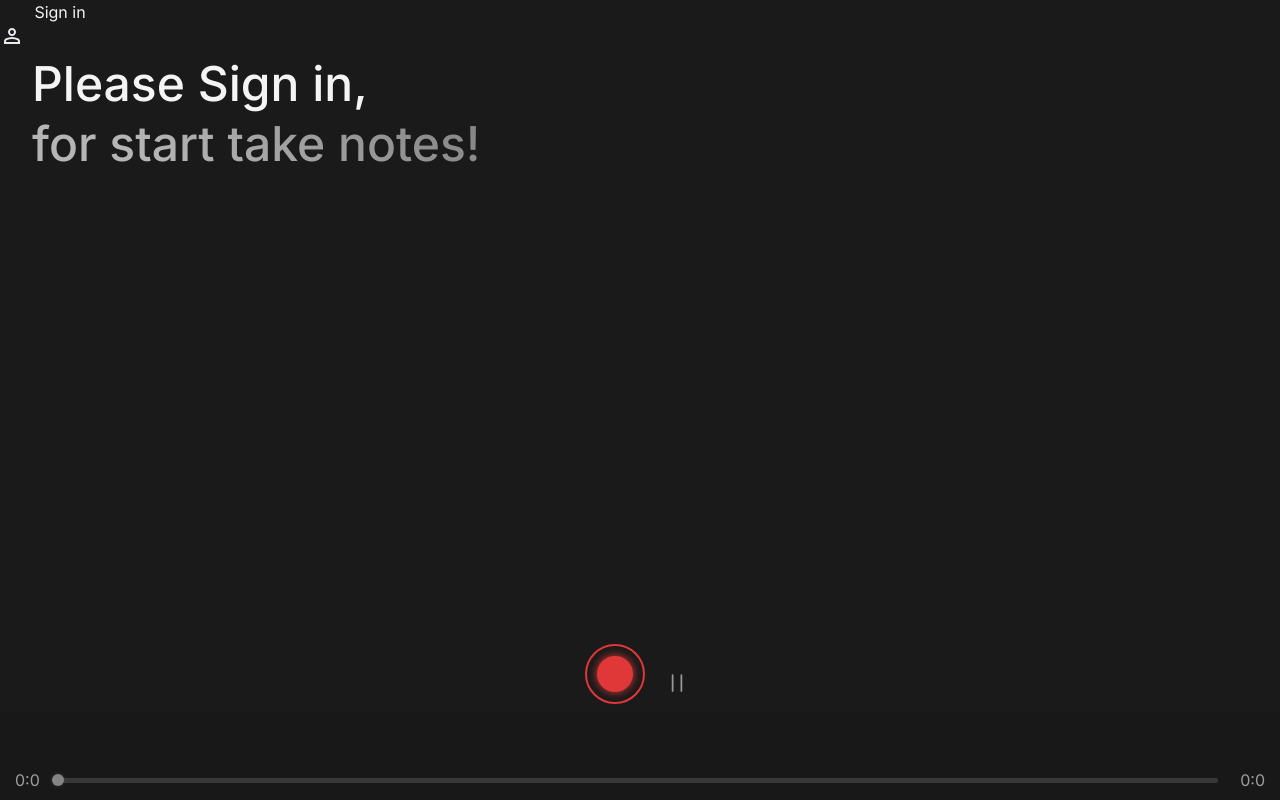
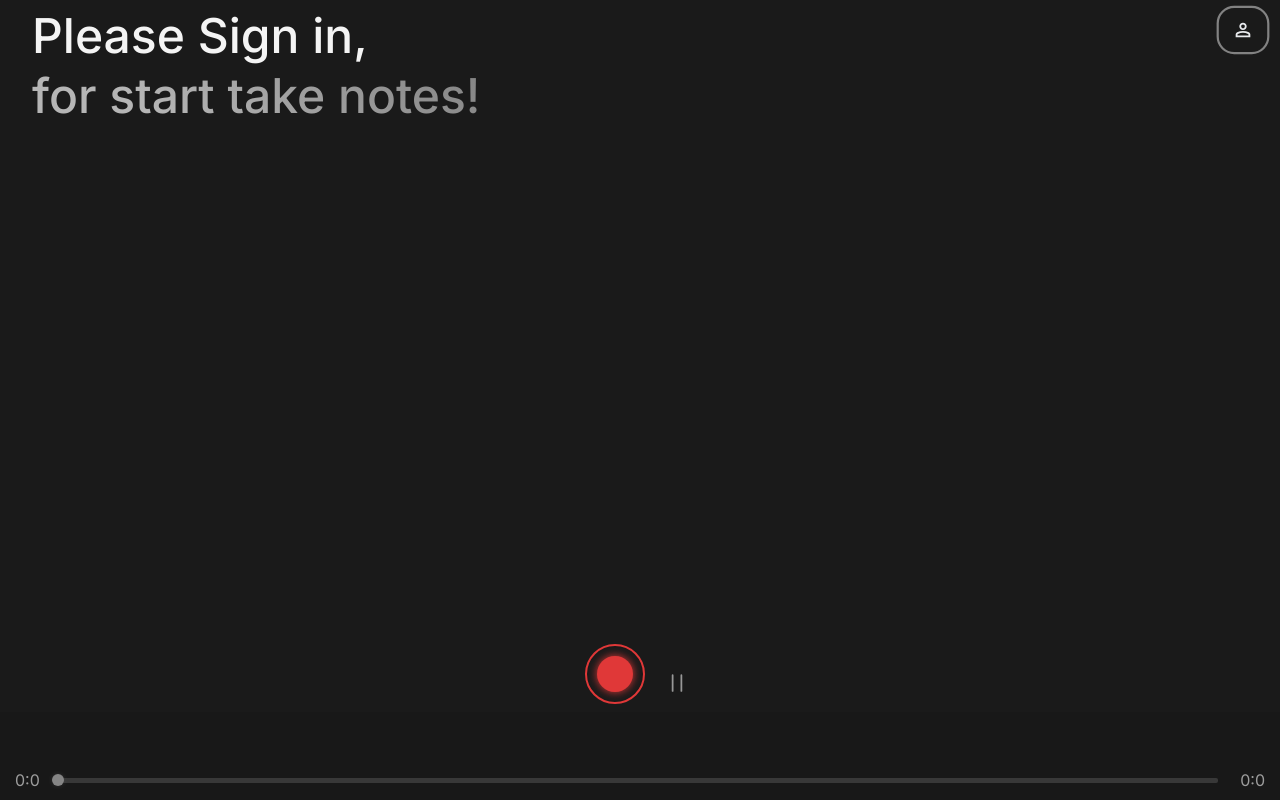
Before and after one commit to MarcossIC/NotAble, a Next.js app: page / in a window 1280 px wide. Built offline with nearby package versions, Linux system fonts and the light colour scheme; no server answers.

Commit message:
Add toast for copy text, and fix sign in btn style

```diff
--- a/app/globals.css
+++ b/app/globals.css
@@ -163,3 +163,35 @@ ul {
 		outline: transparent;
 	}
 }
+
+.toast-round-success {
+	position: relative;
+
+	&::after {
+		position: absolute;
+		content: ' ';
+		width: 125px;
+		height: 125px;
+		overflow: hidden;
+		order: 3;
+		flex-grow: 0;
+		background: radial-gradient(50% 50% at 50% 50%, rgba(0, 237, 81, 0.12) 0%, rgba(0, 237, 123, 0) 100%);
+		top: -75%;
+		left: -30%;
+	}
+
+	& .go685806154 {
+		position: relative;
+		&::before {
+			position: absolute;
+			content: ' ';
+			width: 130%;
+			height: 130%;
+			border-radius: 100%;
+			top: 50%;
+			left: 50%;
+			transform: translate(-50%, -50%);
+			background-color: #303746;
+		}
+	}
+}
--- a/app/page.tsx
+++ b/app/page.tsx
@@ -5,16 +5,30 @@ import AuthenticationButton from './ui/auth/AuthenticationButton';
 import NoteResume from './ui/resume/NoteResume';
 import EditNoteMenu from './ui/notes/EditNoteMenu/EditNoteMenu';
 import ExpandResumeButton from './ui/resume/ExpandResumeButton';
+import { Toaster } from 'react-hot-toast';
 
 export default function App() {
 	return (
-		<div className='flex flex-col w-full h-full min-h-dvh justify-end'>
+		<div className='flex flex-col w-full h-full min-h-dvh justify-end '>
 			<AuthenticationButton />
 			<ExpandResumeButton />
 			<NotesPad />
 			<NoteResume />
 			<EditNoteMenu />
+			<Toaster
+				toastOptions={{
+					success: {
+						id: 'toast-success',
+						className: '!bg-[#242C32] !text-white !shadow-custom-toast toast-round-success overflow-hidden text-[17px] font-semibold !leading-6',
 
+						position: 'bottom-right',
+						ariaProps: {
+							'aria-live': 'off',
+							role: 'alert',
+						},
+					},
+				}}
+			/>
 			<div>
 				<Recorder />
 				<AudioMediaPlayer />
--- a/app/ui/auth/SignInButton.tsx
+++ b/app/ui/auth/SignInButton.tsx
@@ -20,7 +20,7 @@ const SignInButton = () => {
 		<>
 			<button
 				ref={openRef}
-				className={`${css.authButton} ${css.signIn}`}
+				className={`float-button-rounded ${css.authButton} ${css.signIn}`}
 				onClick={togle}
 				aria-label='Sign in button'>
 				<SignIcon />
--- a/app/ui/notes/EditNoteMenu/useEditNoteMenu.ts
+++ b/app/ui/notes/EditNoteMenu/useEditNoteMenu.ts
@@ -3,6 +3,7 @@ import useNoteStore  from '../../../../lib/store/useNoteStore';
 import useDeleteNote from '../../../../lib/useDeleteNote';
 import useCopyToClipboard from '../../../../lib/useCopyToClipboard';
 import useClickOutside from '../../../../lib/useClickOutside';
+import toast from 'react-hot-toast';
 
 
 export const useEditNoteMenu = () => {
@@ -22,6 +23,7 @@ export const useEditNoteMenu = () => {
   const handleCopy = useCallback(() => {
     copyToClipboard(getOpenNote());
     closeMenu();
+    toast.success("Text copied");
   }, [copyToClipboard, getOpenNote]);
   const handleRemoveNote = useCallback(() => {
     handleDeleteNote(openedNote.id);
--- a/app/ui/resume/ExpandResumeButton.tsx
+++ b/app/ui/resume/ExpandResumeButton.tsx
@@ -2,10 +2,12 @@
 
 import useResumeStore from '@/lib/store/useResumePreferenceStore';
 import Show from '../Show';
+import Authenticated from '../auth/Authenticated';
 
 export default function ExpandResumeButton() {
 	const { setOpen, resume } = useResumeStore();
 	return (
+		<Authenticated>
 			<Show when={!!resume}>
 				<button
 					className='float-button-rounded top-[10%] group'
@@ -27,5 +29,6 @@ export default function ExpandResumeButton() {
 					</svg>
 				</button>
 			</Show>
+		</Authenticated>
 	);
 }
--- a/package.json
+++ b/package.json
@@ -35,6 +35,7 @@
 		"react": "18.3.1",
 		"react-dom": "18.3.1",
 		"react-h5-audio-player": "3.9.3",
+		"react-hot-toast": "^2.4.1",
 		"speechmatics": "4.0.0",
 		"zod": "3.23.8",
 		"zustand": "4.5.4"
--- a/tailwind.config.js
+++ b/tailwind.config.js
@@ -46,6 +46,9 @@ module.exports = {
 				'slide-left-right-fast': 'slide-left-right 400ms ease-in-out infinite alternate',
 				'slide-left-right-slow': 'slide-left-right 1s ease-in-out infinite alternate',
 			},
+			boxShadow: {
+				'custom-toast': "0 16px 24px 0px rgba(0, 0, 0, 0.14),  0 6px 30px 0px rgba(0, 0, 0, 0.12), 0px 10px 8px 0px rgba(0, 0, 0, 0.15)",
+			}
 		},
 	},
 	plugins: [],
```
Lines whose indentation alone changed are shown as unchanged.
